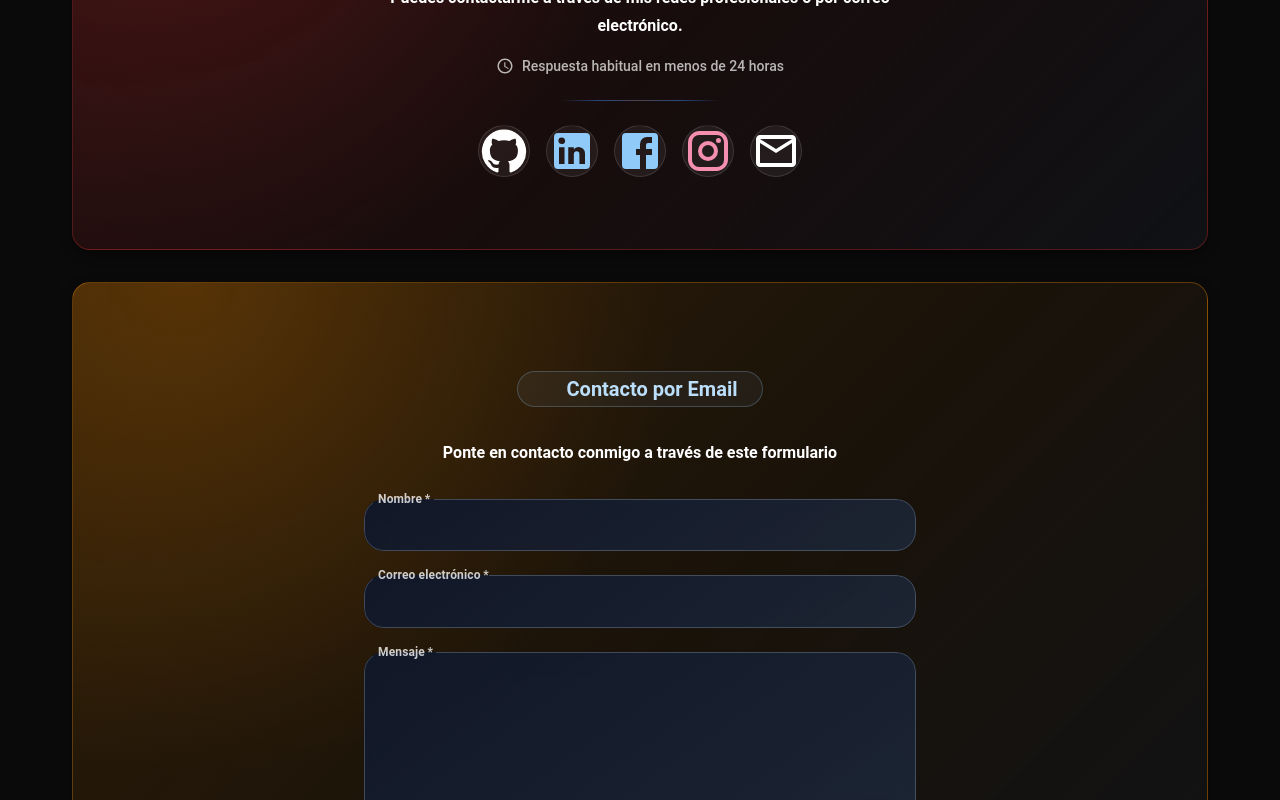
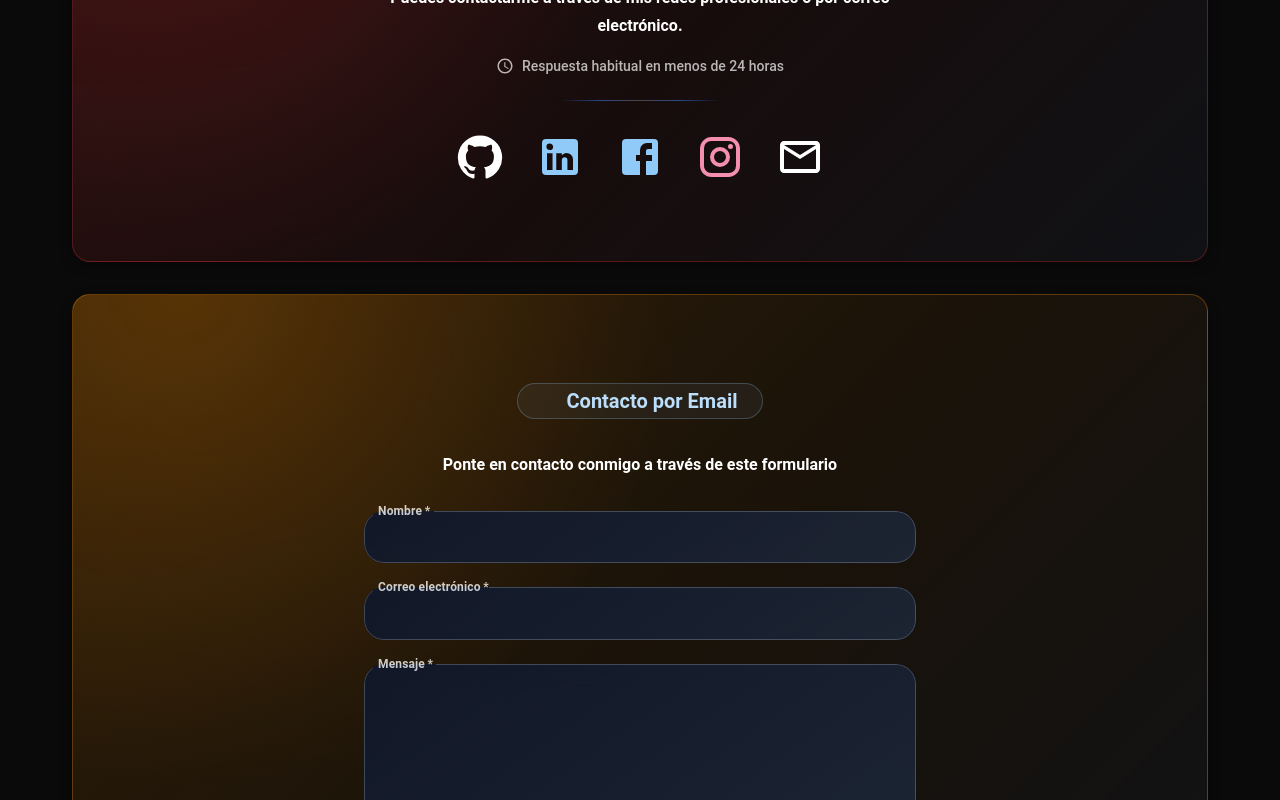
Before and after one commit to Patogol35/jorgito, a React (Vite) app: page / in a window 1280 px wide. Shown: the part 3460-4260 px from the top of the page. Built offline with nearby package versions, Linux system fonts and the light colour scheme; some icons are missing.

Commit message:
Update SocialLinks.jsx

```diff
--- a/src/components/SocialLinks.jsx
+++ b/src/components/SocialLinks.jsx
@@ -2,14 +2,19 @@ import { IconButton, Link, Box } from "@mui/material";
 import { motion } from "framer-motion";
 import React from "react";
 
-export default function SocialLinks({ socialLinks, size = "30px", animated = true, spacing = 2 }) {
+export default function SocialLinks({
+  socialLinks,
+  size = "30px",
+  animated = true,
+  spacing = 2,
+}) {
   return (
     <Box
       sx={{
         display: "flex",
-        flexWrap: "wrap",          // 🔹 permite que los iconos bajen a otra fila
-        justifyContent: "center",  // 🔹 centrado horizontal
-        gap: spacing,              // 🔹 espacio moderado entre iconos
+        flexWrap: "wrap",
+        justifyContent: "center",
+        gap: spacing,
         mt: 2,
       }}
     >
@@ -22,52 +27,33 @@ export default function SocialLinks({ socialLinks, size = "30px", animated = tru
             rel="noopener"
             sx={{
               position: "relative",
-    width: 52,
-    height: 52,
+              transition: "all 0.3s ease",
+
+              // Glow
+              "&::before": {
+                content: '""',
+                position: "absolute",
+                inset: 3,
                 borderRadius: "50%",
-    background: "rgba(255,255,255,0.06)",
-    border: "1px solid rgba(255,255,255,0.12)",
-    transition: "transform 0.3s ease, background 0.3s ease, box-shadow 0.3s ease",
+                background: s.color,
+                opacity: 0,
+                filter: "blur(12px)",
+                transition: "opacity 0.3s ease",
+                zIndex: 0,
+              },
+
+              "&:hover::before": {
+                opacity: 0.4,
+              },
 
               "&:hover": {
-      background: "rgba(255,255,255,0.12)",
-      transform: animated
-        ? "translateY(-5px) scale(1.08)"
-        : "translateY(-5px)",
-      boxShadow: `0 0 18px ${s.color}55`,
-      border: `1px solid ${s.color}88`,
+                backgroundColor: "transparent",
               },
 
-    "&:active": {
-      transform: "scale(0.94)",
-    },
-
-    "&::after": {
-      content: '""',
-      position: "absolute",
-      inset: -4,
-      borderRadius: "50%",
-      border: `1px solid ${s.color}45`,
-      opacity: 0,
-      transform: "scale(0.85)",
-      transition: "opacity 0.3s ease, transform 0.3s ease",
-      pointerEvents: "none",
-    },
-
-    "&:hover::after": {
-      opacity: 1,
-      transform: "scale(1)",
-    },
-
-    "& .MuiSvgIcon-root": {
+              "& svg": {
                 position: "relative",
-      zIndex: 2,
-      transition: "transform 0.3s ease, filter 0.3s ease",
-    },
-
-    "&:hover .MuiSvgIcon-root": {
-      transform: "scale(1.08)",
-      filter: `drop-shadow(0 0 5px ${s.color})`,
+                zIndex: 1,
+                transition: "filter 0.3s ease",
               },
             }}
           >
@@ -83,11 +69,40 @@ export default function SocialLinks({ socialLinks, size = "30px", animated = tru
         return animated ? (
           <motion.div
             key={i}
-            initial={{ opacity: 0, scale: 0.8 }}
-            whileInView={{ opacity: 1, scale: 1 }}
-            transition={{ duration: 0.5, delay: i * 0.2 }}
-            whileHover={{ scale: 1.2, rotate: 8 }}
-            whileTap={{ scale: 0.9 }}
+            initial={{
+              opacity: 0,
+              y: 15,
+              scale: 0.8,
+            }}
+            whileInView={{
+              opacity: 1,
+              y: 0,
+              scale: 1,
+            }}
+            viewport={{
+              once: true,
+              amount: 0.3,
+            }}
+            transition={{
+              type: "spring",
+              stiffness: 180,
+              damping: 12,
+              delay: i * 0.12,
+            }}
+            whileHover={{
+              y: -6,
+              scale: 1.15,
+              rotate: [0, -5, 5, 0],
+              transition: {
+                duration: 0.35,
+              },
+            }}
+            whileTap={{
+              scale: 0.9,
+            }}
+            style={{
+              borderRadius: "50%",
+            }}
           >
             {iconButton}
           </motion.div>
```
Lines whose indentation alone changed are shown as unchanged.
